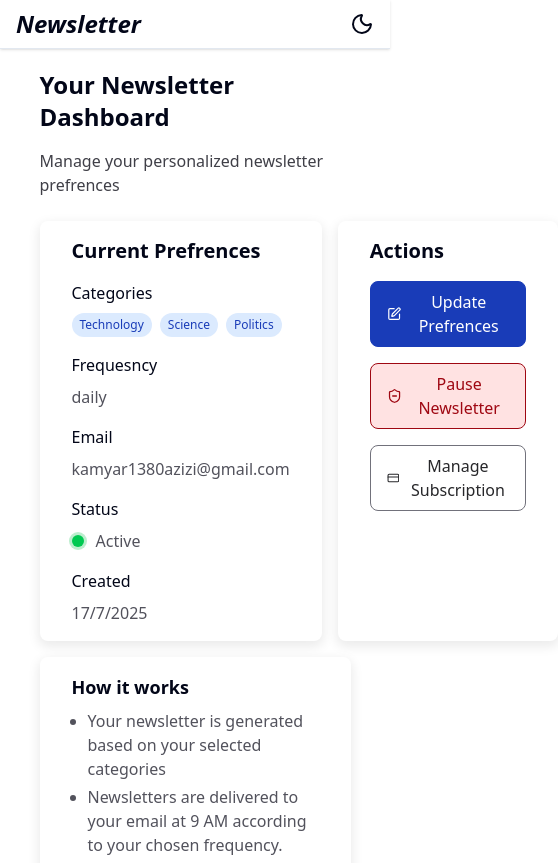
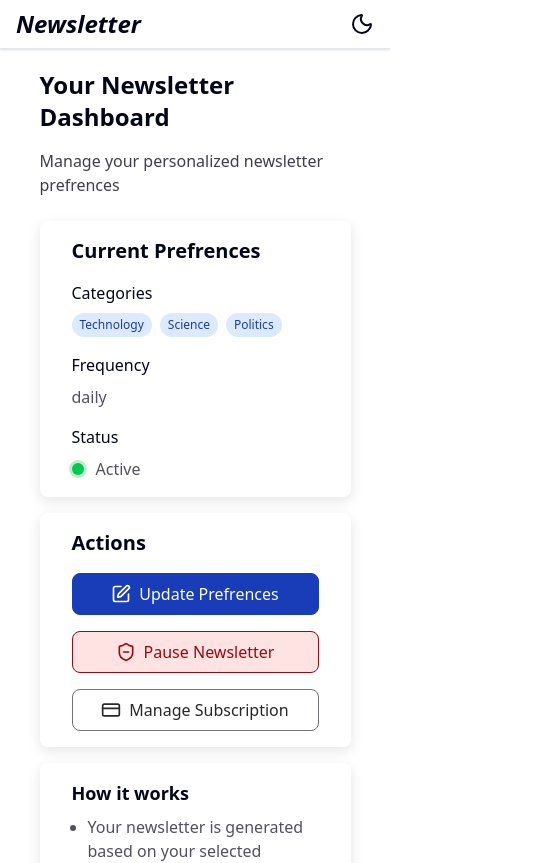
Before and after one commit to KamyarAzz/newsletter, a Next.js app: page /dashboard in a window 390 px wide. Shown: the top 863 px of the page, 558 px wide, since content can reach past the window. Built offline with nearby package versions, Linux system fonts and the light colour scheme; no server answers.

Commit message:
fix: bug fixes

```diff
--- a/app/dashboard/page.tsx
+++ b/app/dashboard/page.tsx
@@ -6,7 +6,7 @@ import React from "react";
 const infoList = {
   title: "How it works",
   items: [
-    "Your newsletter is generated based on your selected categories",
+    "Your newsletter is generated based on your selected categories.",
     "Newsletters are delivered to your email at 9 AM according to your chosen frequency.",
     "You can pause or resume your newsletter at any time.",
     "Update your prefrences anytime to change categories or frequency.",
@@ -20,7 +20,7 @@ export default function DashboardPage() {
       <p className="text-zinc-700 dark:text-zinc-300">
         Manage your personalized newsletter prefrences
       </p>
-      <div className="flex justify-between gap-4 mt-2 w-full">
+      <div className="flex flex-col md:flex-row justify-between gap-4 mt-2 w-full">
         <CurrentPref />
         <Actions />
       </div>
--- a/components/dashboard/Actions.tsx
+++ b/components/dashboard/Actions.tsx
@@ -1,3 +1,5 @@
+"use client";
+
 import {CreditCard, ShieldMinus, SquarePen} from "lucide-react";
 import React from "react";
 
--- a/components/dashboard/CurrentPref.tsx
+++ b/components/dashboard/CurrentPref.tsx
@@ -1,8 +1,24 @@
+"use client";
+
 import React from "react";
 import CategoryItem from "../ui/CategoryItem";
 import StatusCircle from "../ui/StatusCircle";
+import {useAuth} from "@/contexts/AuthContext";
 
 export default function CurrentPref() {
+  const {user} = useAuth();
+
+  const convertDate = (date: string) => {
+    const newDate = new Date(date);
+
+    const formatted = newDate.toLocaleString(undefined, {
+      dateStyle: "long",
+      timeStyle: "short",
+    });
+
+    return formatted;
+  };
+
   const c = ["Technology", "Science", "Politics"];
   return (
     <div className="flex flex-col gap-4 shadow-sm-base dark:bg-darkFr rounded-md px-8 py-4 flex-auto">
@@ -16,15 +32,15 @@ export default function CurrentPref() {
         </div>
       </div>
       <div className="flex flex-col gap-2">
-        <p>Frequesncy</p>
+        <p>Frequency</p>
         <p className="text-zinc-600 dark:text-zinc-400">daily</p>
       </div>
+      {user && user.email && (
         <div className="flex flex-col gap-2">
           <p>Email</p>
-        <p className="text-zinc-600 dark:text-zinc-400">
-          kamyar1380azizi@gmail.com
-        </p>
+          <p className="text-zinc-600 dark:text-zinc-400">{user.email}</p>
         </div>
+      )}
       <div className="flex flex-col gap-2">
         <p>Status</p>
         <div className="flex gap-3 items-center">
@@ -34,10 +50,14 @@ export default function CurrentPref() {
           </p>
         </div>
       </div>
+      {user && user.created_at && (
         <div className="flex flex-col gap-2">
           <p>Created</p>
-        <p className="text-zinc-600 dark:text-zinc-400">17/7/2025</p>
+          <p className="text-zinc-600 dark:text-zinc-400">
+            {convertDate(user.created_at)}
+          </p>
         </div>
+      )}
     </div>
   );
 }
--- a/components/ui/CategoryItem.tsx
+++ b/components/ui/CategoryItem.tsx
@@ -1,3 +1,5 @@
+"use client";
+
 import React from "react";
 
 type Props = {
```
Lines whose indentation alone changed are shown as unchanged.
